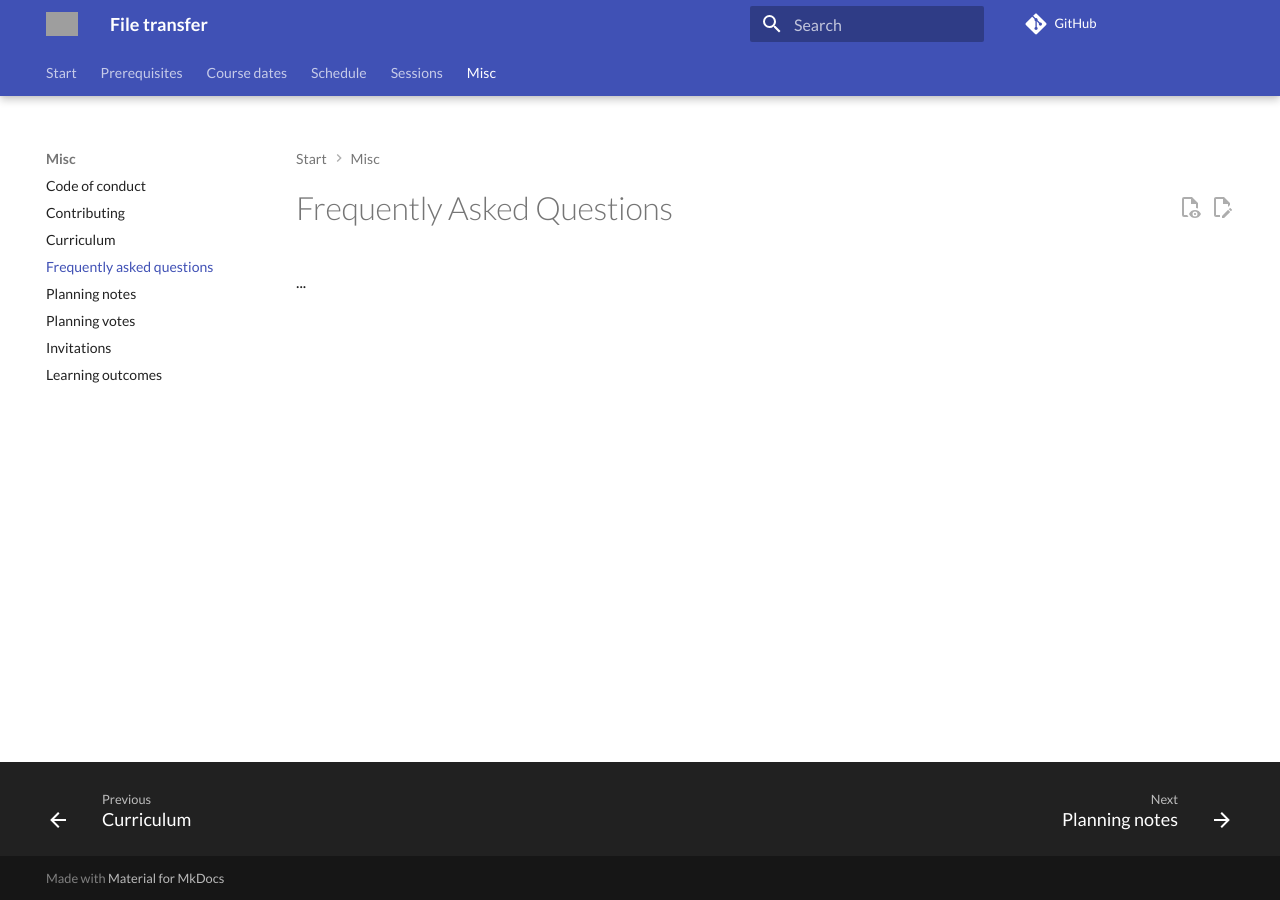
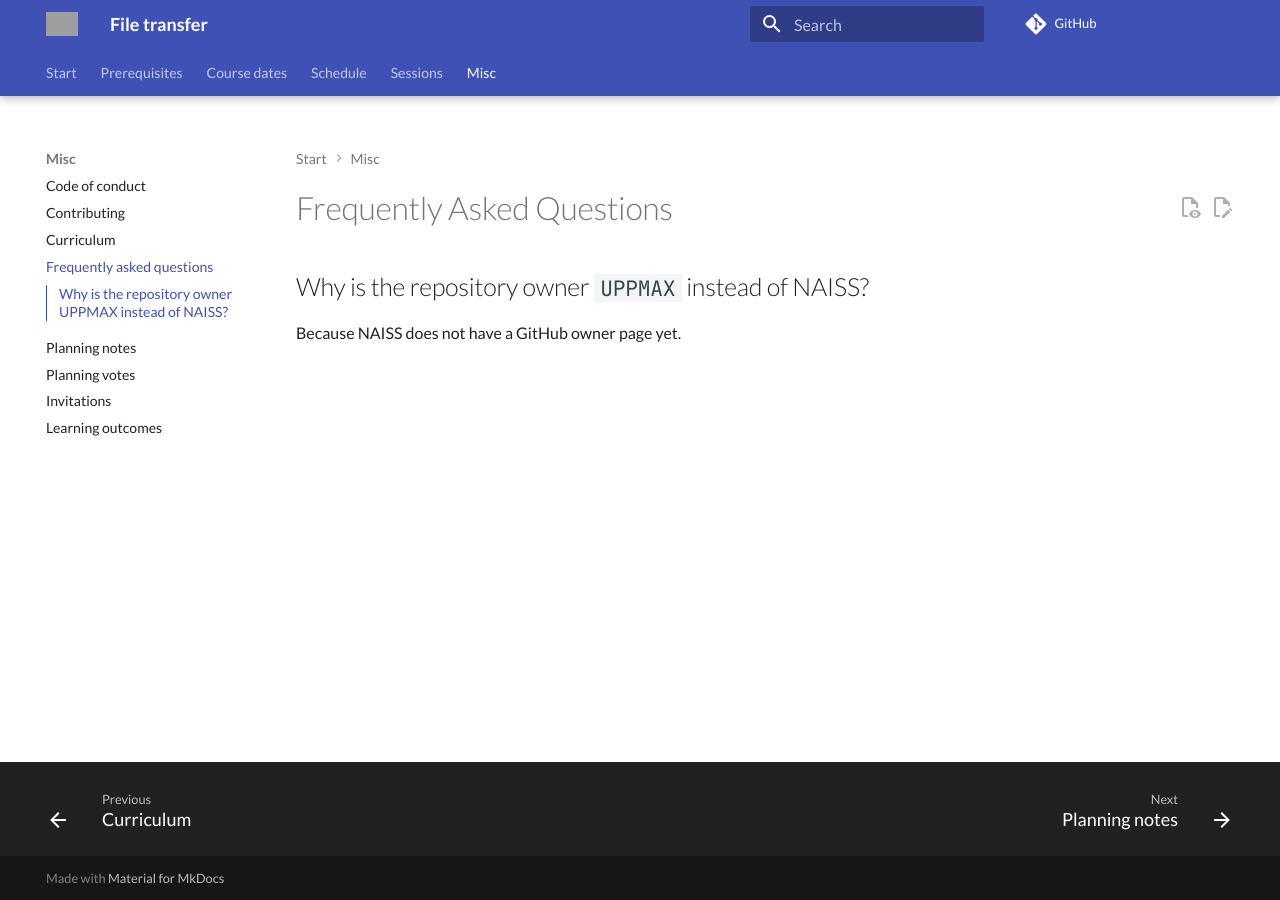
Before and after one commit to UPPMAX/naiss_file_transfer_course, an MkDocs documentation site: the page built from docs/faq.md, in a window 1280 px wide. Built offline with MkDocs 1.6.1 and Material for MkDocs 9.7.7, drawn with Linux system fonts in a browser that asks for light colours; comment, search, counter and statistics services are not loaded; grey boxes are pictures that could not be loaded.

```diff
--- a/docs/faq.md
+++ b/docs/faq.md
@@ -7,4 +7,6 @@ tags:
 
 # Frequently Asked Questions
 
-...
+## Why is the repository owner `UPPMAX` instead of NAISS?
+
+Because NAISS does not have a GitHub owner page yet.
```
Also changed, not shown: docs/README.md (deleted, +0 -31 lines).
